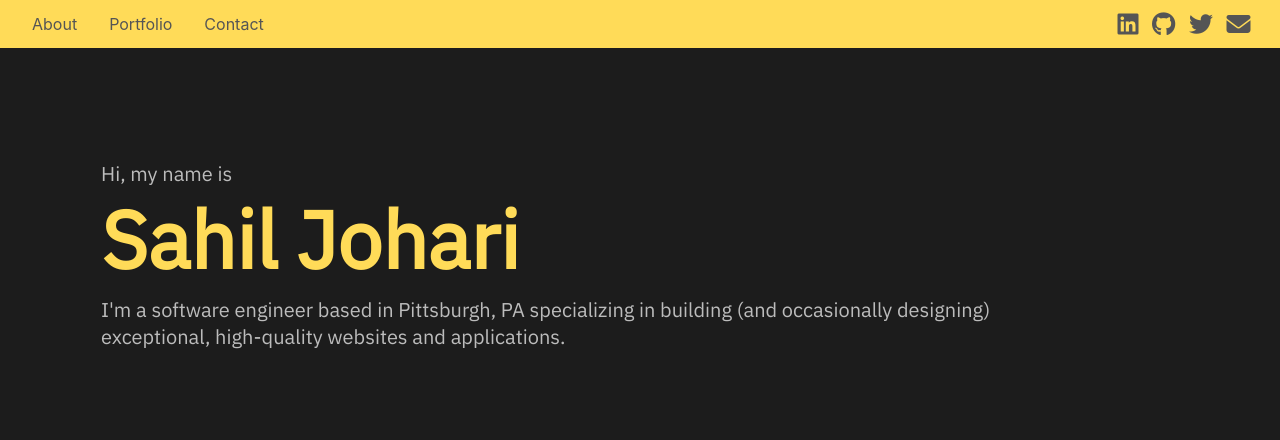
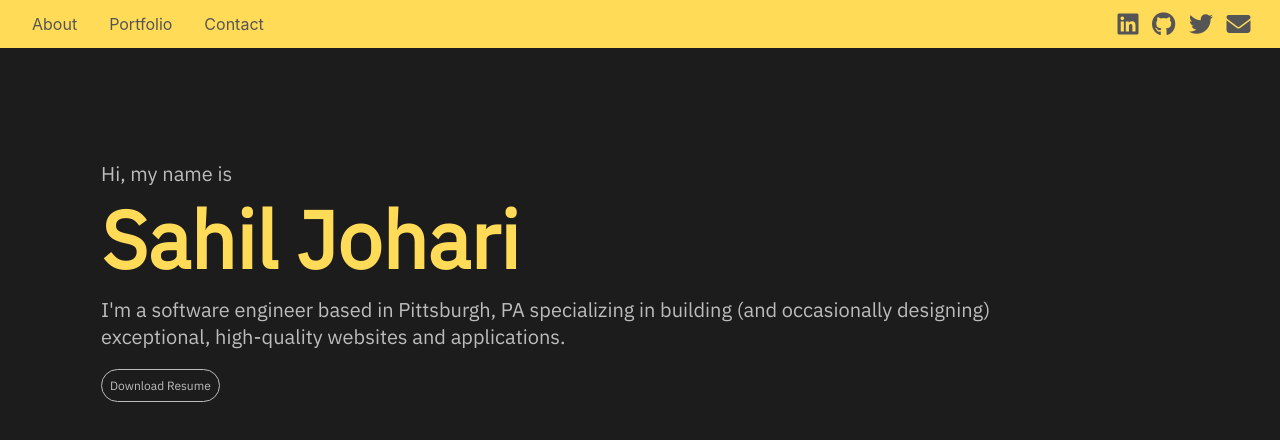
Before and after one commit to sahiljohari/portfolio-website, a React (Create React App) app: page / in a window 1280 px wide. Shown: the top 440 px of the page. Built offline with nearby package versions, Linux system fonts and the light colour scheme.

Commit message:
Download resume button implemented

```diff
--- a/src/components/IntroSection/IntroSection.js
+++ b/src/components/IntroSection/IntroSection.js
@@ -4,13 +4,18 @@ import './style.css';
 
 const IntroSection = () => {
     return (
+        <>
             <div className='intro'>
                 <div className='intro-title'>
                     <div className="greeting">{content.greeting}</div>
                     <div className="intro-text">{content.introText} <span>{content.name}</span></div>
                 </div>
                 <div className="intro-description">{content.description}</div>
+                <div className="buttons">
+                    <a href="assets/resume.pdf" target="_blank" className="button-download">Download Resume</a>
                 </div>
+            </div>
+        </>
     );
 };
 
--- a/src/components/IntroSection/style.css
+++ b/src/components/IntroSection/style.css
@@ -36,6 +36,30 @@
   padding: 0 8rem 0 0;
 }
 
+.buttons {
+  width: 100%;
+  margin: 1.5rem 0;
+}
+
+.button-download,
+.button-download:focus,
+.button-download:visited {
+  border-radius: 30px;
+  color: var(--secondary-theme-text-color);
+  font-size: 0.75rem;
+  background: transparent;
+  text-decoration: none;
+  margin: 0 5px;
+  padding: 0.5rem;
+  transition: 0.5s;
+  border: 1px solid var(--secondary-theme-text-color);
+}
+
+.button-download:hover {
+  color: var(--primary-theme-color);
+  border-color: var(--primary-theme-color);
+}
+
 @media screen and (max-width: 600px) {
   .intro-text {
     font-size: 2rem;
@@ -45,4 +69,9 @@
     font-size: 0.8rem;
     padding: 0;
   }
+  .button-download,
+  .button-download:visited {
+    color: var(--primary-theme-color);
+    border: 1px solid var(--primary-theme-color);
+  }
 }
```
Lines whose indentation alone changed are shown as unchanged.
